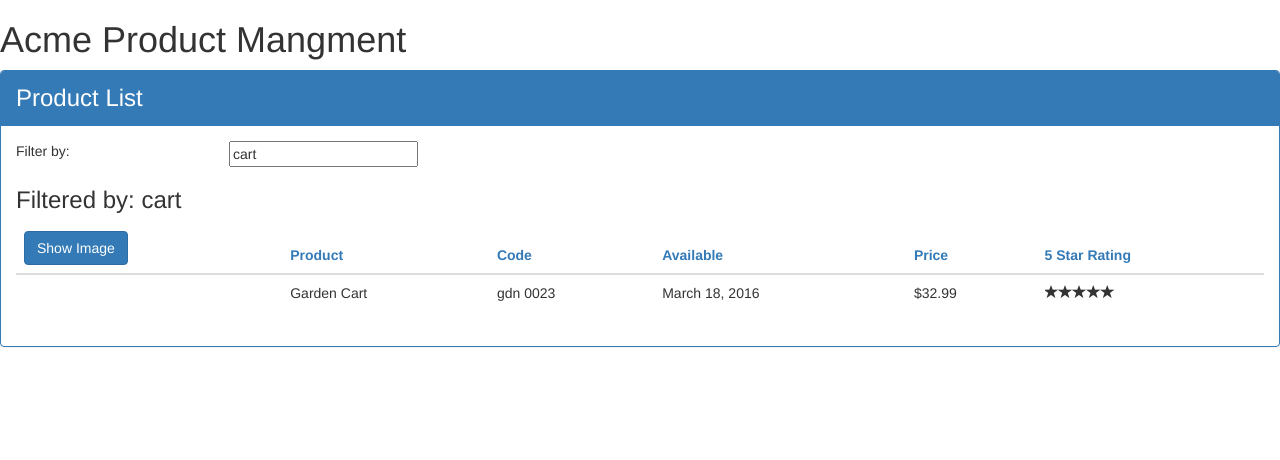
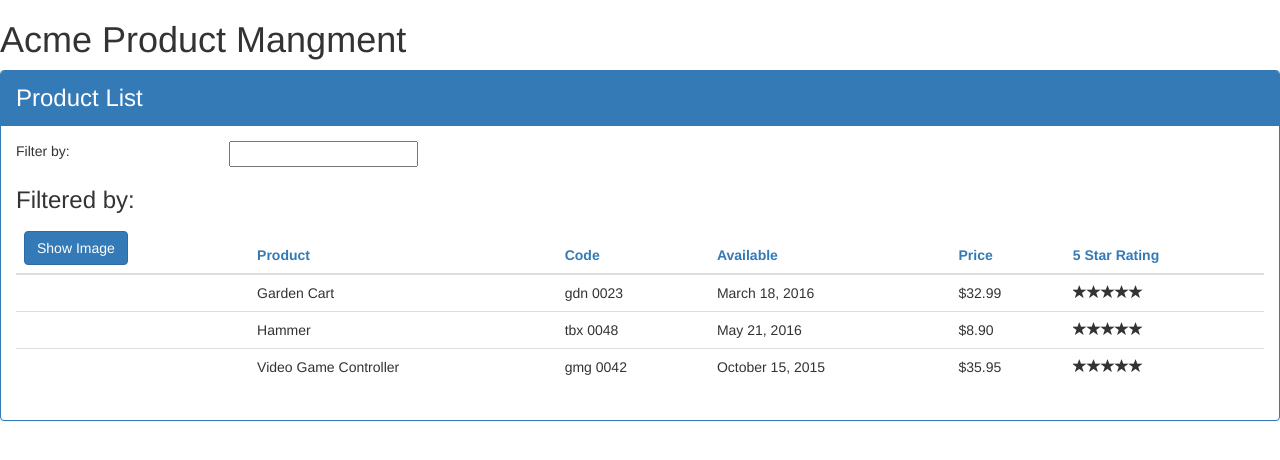
Before and after one commit to nemanjarotman/AcmeProductManagment, an Angular app: page / in a window 1280 px wide. Shown: the top 460 px of the page. Built offline with nearby package versions, Linux system fonts and the light colour scheme.

Commit message:
Added for components

```diff
--- a/src/app/app.component.ts
+++ b/src/app/app.component.ts
@@ -1,4 +1,5 @@
 import {Component} from '@angular/core';
+import { ProductService } from './products/product.service';
 
 @Component({
   selector:'pm-root',
@@ -6,7 +7,8 @@
   <div><h1>{{pageTitle}}</h1>
     <pm-products></pm-products>
   </div>
-  `
+  `,
+  providers:[ProductService]
 })
 
 export class AppComponent{
--- a/src/app/products/product-list.component.ts
+++ b/src/app/products/product-list.component.ts
@@ -1,5 +1,6 @@
 import {Component, OnInit} from '@angular/core';
 import { IProduct } from './product';
+import { ProductService } from './product.service';
 
 @Component({
     selector:'pm-products',
@@ -24,33 +25,10 @@
     }
 
     filteredProducts: IProduct[];
-    products : IProduct[]=[
-        {
-            "productId": 2,
-            "productName": "Garden Cart",
-            "productCode": "GDN-0023",
-            "releaseDate": "March 18, 2016",
-            "description": "15 gallon capacity rolling garden cart",
-            "price": 32.99,
-            "starRating": 4.2,
-            "imageUrl": "http://openclipart.org/image/300px/svg_to_png/58471/garden_cart.png"
-        },
-        {
-            "productId": 5,
-            "productName": "Hammer",
-            "productCode": "TBX-0048",
-            "releaseDate": "May 21, 2016",
-            "description": "Curved claw steel hammer",
-            "price": 8.9,
-            "starRating": 4.8,
-            "imageUrl": "http://openclipart.org/image/300px/svg_to_png/73/rejon_Hammer.png"
-        }
+    products : IProduct[]=[];
 
-    ];
+    constructor(private _productService: ProductService){
 
-    constructor(){
-        this.filteredProducts=this.products;
-        this.listFilter='cart';
     }
 
     onRatingClicked(message:string):void{
@@ -68,6 +46,7 @@
     }
 
     ngOnInit():void{
-        console.log('In OnInit');
+        this.products=this._productService.getProduct();
+        this.filteredProducts=this.products;
     }
 }
--- /dev/null
+++ b/src/app/products/product.service.ts
@@ -0,0 +1,42 @@
+import {Injectable} from '@angular/core';
+import { IProduct } from './product';
+
+@Injectable()
+export class ProductService{
+
+    getProduct(): IProduct[]{
+        return[
+            {
+                "productId": 2,
+                "productName": "Garden Cart",
+                "productCode": "GDN-0023",
+                "releaseDate": "March 18, 2016",
+                "description": "15 gallon capacity rolling garden cart",
+                "price": 32.99,
+                "starRating": 4.2,
+                "imageUrl": "http://openclipart.org/image/300px/svg_to_png/58471/garden_cart.png"
+            },
+            {
+                "productId": 5,
+                "productName": "Hammer",
+                "productCode": "TBX-0048",
+                "releaseDate": "May 21, 2016",
+                "description": "Curved claw steel hammer",
+                "price": 8.9,
+                "starRating": 4.8,
+                "imageUrl": "http://openclipart.org/image/300px/svg_to_png/73/rejon_Hammer.png"
+            },
+            {
+                "productId": 10,
+                "productName": "Video Game Controller",
+                "productCode": "GMG-0042",
+                "releaseDate": "October 15, 2015",
+                "description": "Standard two-button video game controller",
+                "price": 35.95,
+                "starRating": 4.6,
+                "imageUrl": "http://openclipart.org/image/300px/svg_to_png/120337/xbox-controller_01.png"
+            }
+        ]
+    }
+
+}
```
